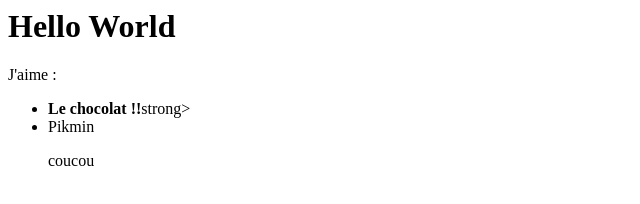
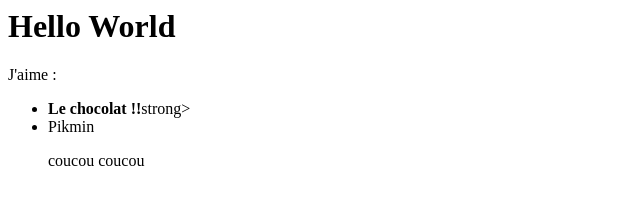
Before and after one commit to AlexsandraMNR/helloWorld, a plain HTML site: page index.html in a window 1280 px wide. Shown: the full height of the page, 0-640 px from the left. Drawn offline with Linux system fonts and the light colour scheme.

```diff
--- a/index.html
+++ b/index.html
@@ -3,5 +3,5 @@
 <ul>
   <li><strong>Le chocolat !!</strong>strong></li>
   <li>Pikmin</li>
-  <p>coucou</p>
+  <p>coucou coucou</p>
 </ul>
```
